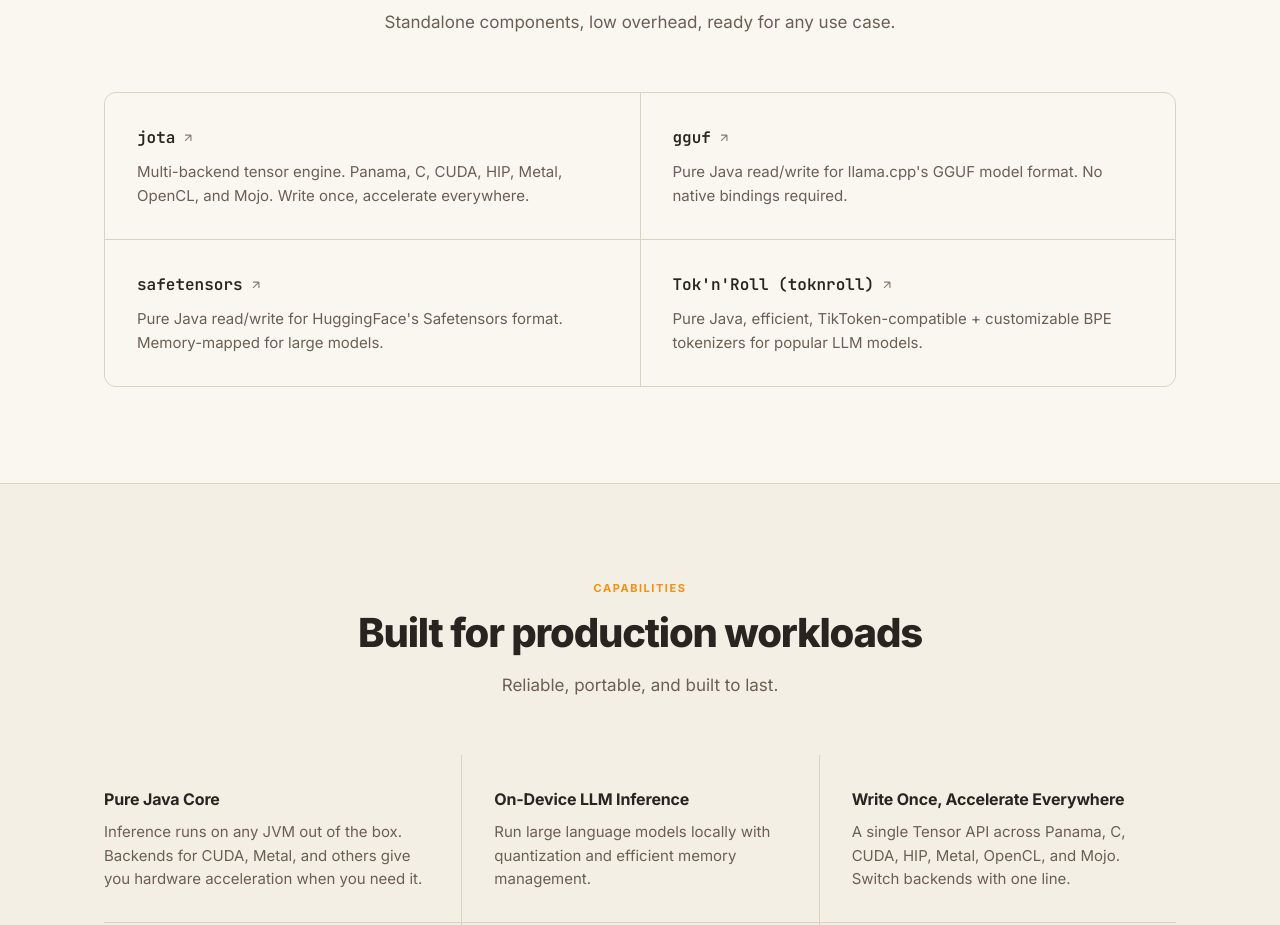
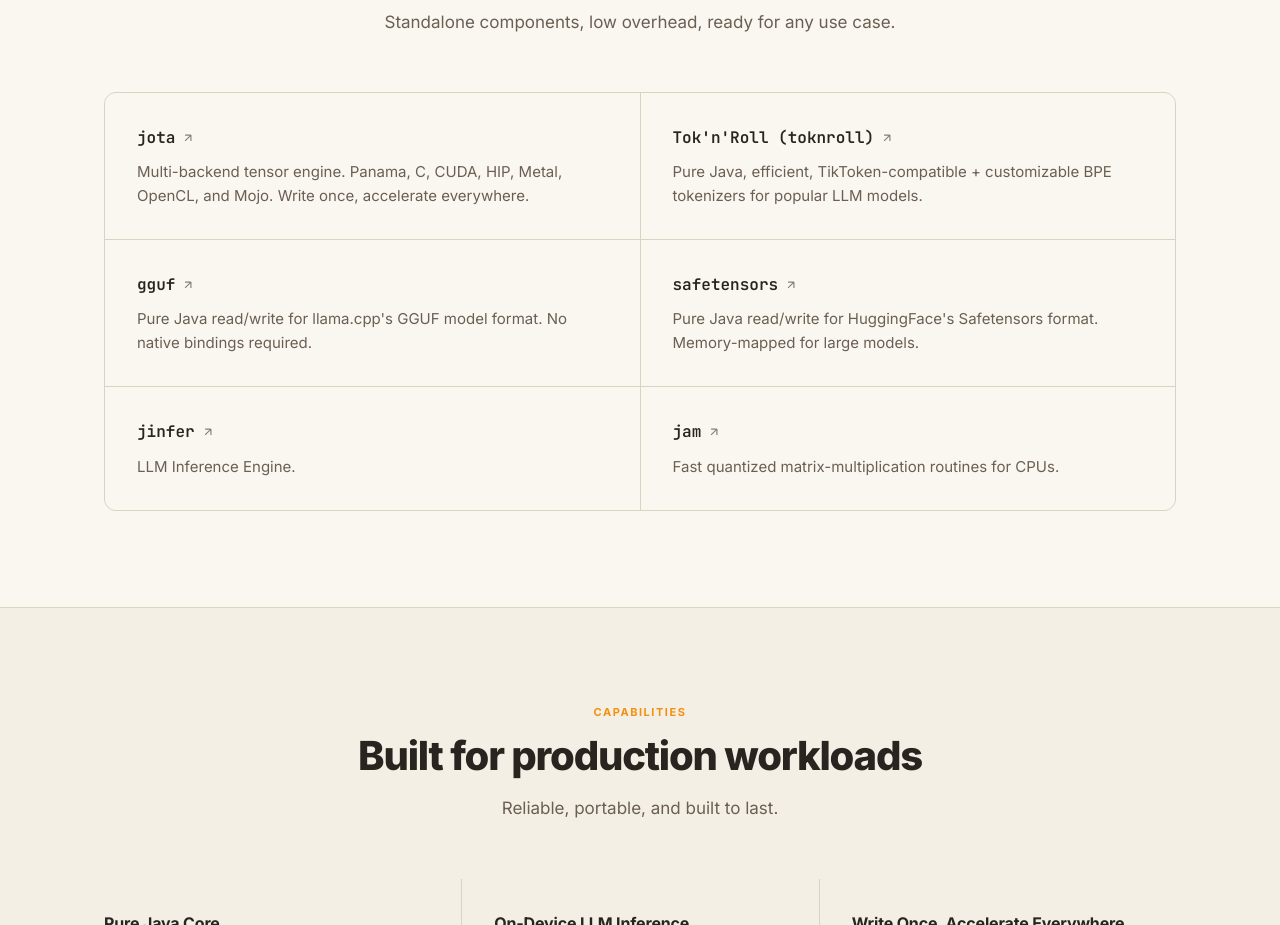
Before and after one commit to qxoticai/qxoticai.github.io, a plain HTML site: page index.html in a window 1280 px wide. Shown: the part 980-1905 px from the top of the page. Drawn offline with Linux system fonts and the light colour scheme.

Commit message:
Add new stack cards for jinfer and jam

```diff
--- a/index.html
+++ b/index.html
@@ -583,6 +583,14 @@
                 </div>
 
                 <div class="stack-card">
+                    <a href="https://github.com/qxoticai/qxotic/tree/main/toknroll" class="stack-card-name" target="_blank" rel="noopener noreferrer">
+                        Tok'n'Roll (toknroll)
+                        <svg viewBox="0 0 24 24" fill="none" stroke="currentColor" stroke-width="2"><path d="M7 17L17 7M17 7H7M17 7v10"/></svg>
+                    </a>
+                    <p>Pure Java, efficient, TikToken-compatible + customizable BPE tokenizers for popular LLM models.</p>
+                </div>
+
+                <div class="stack-card">
                     <a href="https://github.com/qxoticai/qxotic/tree/main/gguf" class="stack-card-name" target="_blank" rel="noopener noreferrer">
                         gguf
                         <svg viewBox="0 0 24 24" fill="none" stroke="currentColor" stroke-width="2"><path d="M7 17L17 7M17 7H7M17 7v10"/></svg>
@@ -598,13 +606,23 @@
                     <p>Pure Java read/write for HuggingFace's Safetensors format. Memory-mapped for large models.</p>
                 </div>
 
+
                 <div class="stack-card">
-                    <a href="https://github.com/qxoticai/qxotic/tree/main/toknroll" class="stack-card-name" target="_blank" rel="noopener noreferrer">
-                        Tok'n'Roll (toknroll)
+                    <a href="https://github.com/qxoticai/qxotic/tree/main/jinfer" class="stack-card-name" target="_blank" rel="noopener noreferrer">
+                        jinfer
                         <svg viewBox="0 0 24 24" fill="none" stroke="currentColor" stroke-width="2"><path d="M7 17L17 7M17 7H7M17 7v10"/></svg>
                     </a>
-                    <p>Pure Java, efficient, TikToken-compatible + customizable BPE tokenizers for popular LLM models.</p>
+                    <p>LLM Inference Engine.</p>
                 </div>
+
+                <div class="stack-card">
+                    <a href="https://github.com/qxoticai/qxotic/tree/main/jam" class="stack-card-name" target="_blank" rel="noopener noreferrer">
+                        jam
+                        <svg viewBox="0 0 24 24" fill="none" stroke="currentColor" stroke-width="2"><path d="M7 17L17 7M17 7H7M17 7v10"/></svg>
+                    </a>
+                    <p>Fast quantized matrix-multiplication routines for CPUs.</p>
+                </div>
+
             </div>
         </div>
     </section>
```
